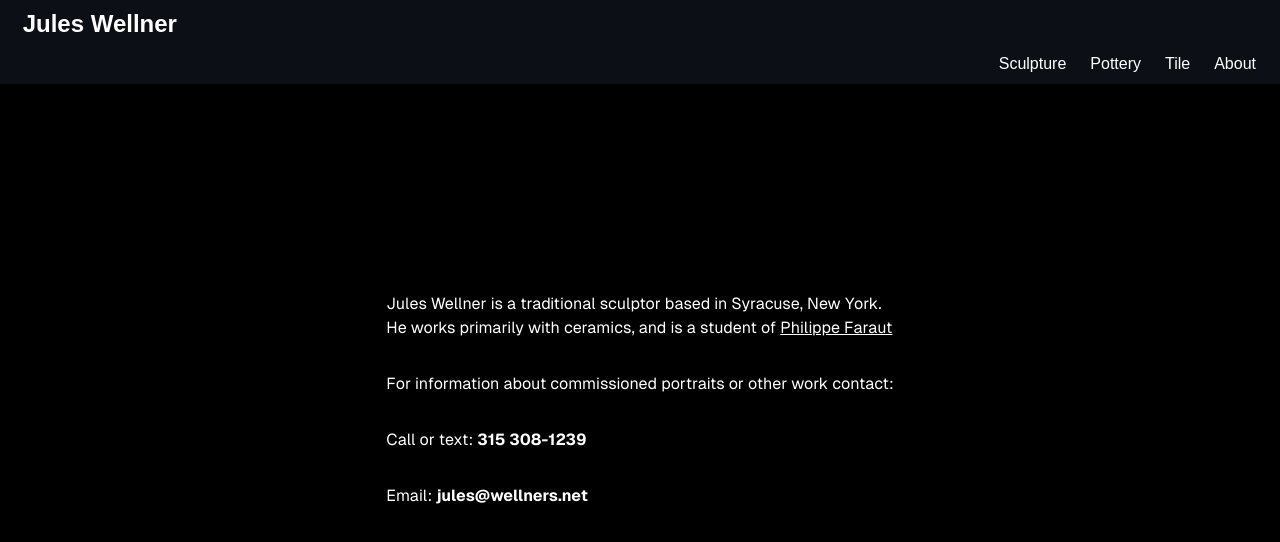
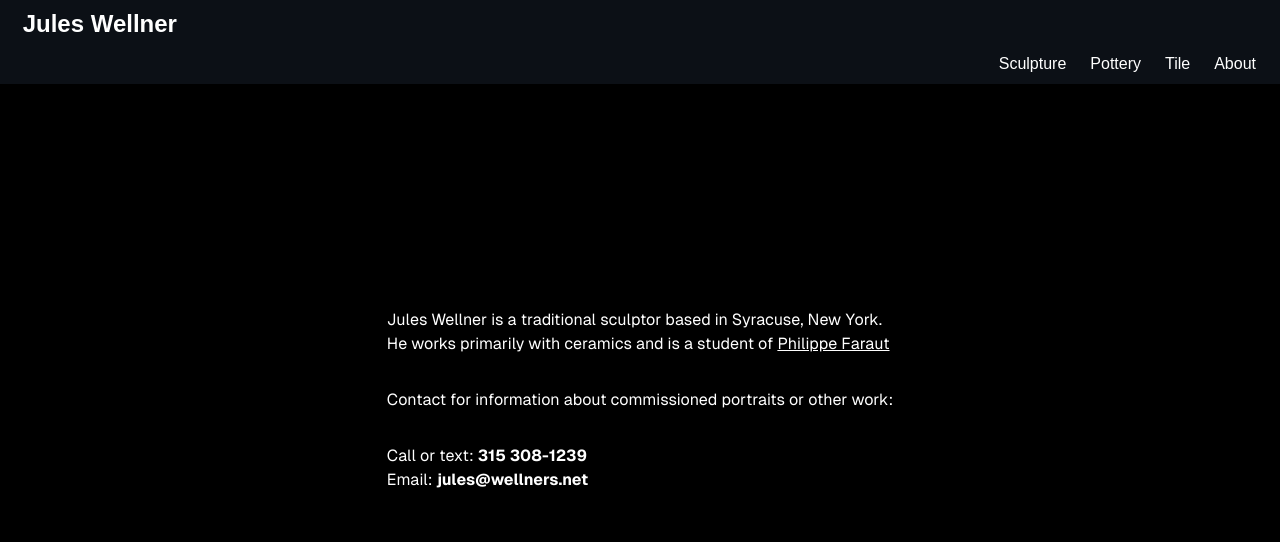
Before and after one commit to juleswellner/juleswellner.github.io, a Next.js app: page /about in a window 1280 px wide. Shown: the top 542 px of the page. Built offline with nearby package versions, Linux system fonts and the light colour scheme.

Commit message:
Tweak about text

```diff
--- a/app/about/page.tsx
+++ b/app/about/page.tsx
@@ -9,15 +9,14 @@ export default function Home() {
       <main className="flex flex-col gap-8 row-start-2 items-center sm:items-start">
         <div>
           Jules Wellner is a traditional sculptor based in Syracuse, New York.
-          <br/>He works primarily with ceramics, and is a student of <Link href="https://philippefaraut.com/" className="underline">Philippe Faraut</Link>
+          <br />He works primarily with ceramics and is a student of <Link href="https://philippefaraut.com/" className="underline">Philippe Faraut</Link>
         </div>
         <div>
-          For information about commissioned portraits or other work contact:
+          Contact for information about commissioned portraits or other work:
         </div>
         <div>
           Call or text: <span className="font-bold">315 308-1239</span>
-        </div>
-        <div>
+          <br />
           Email: <span className="font-bold">jules@wellners.net</span>
         </div>
 
```
